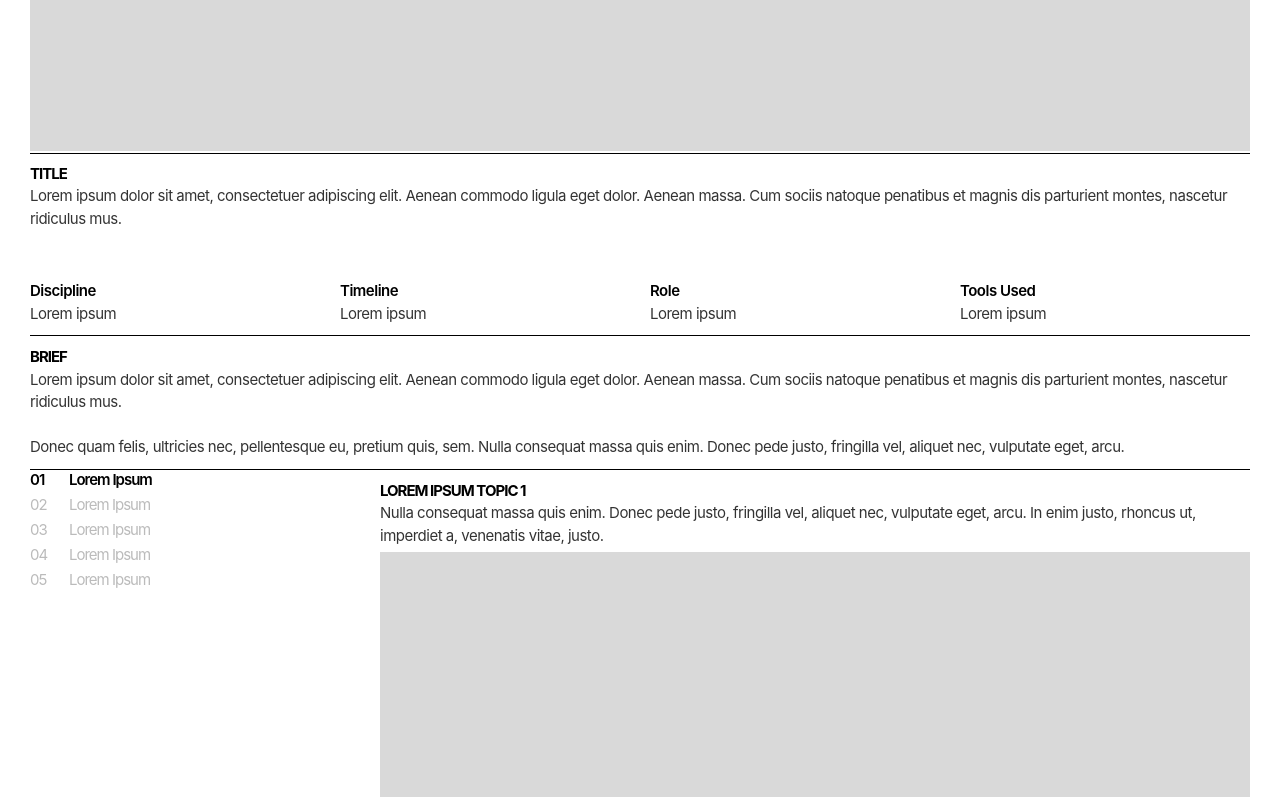
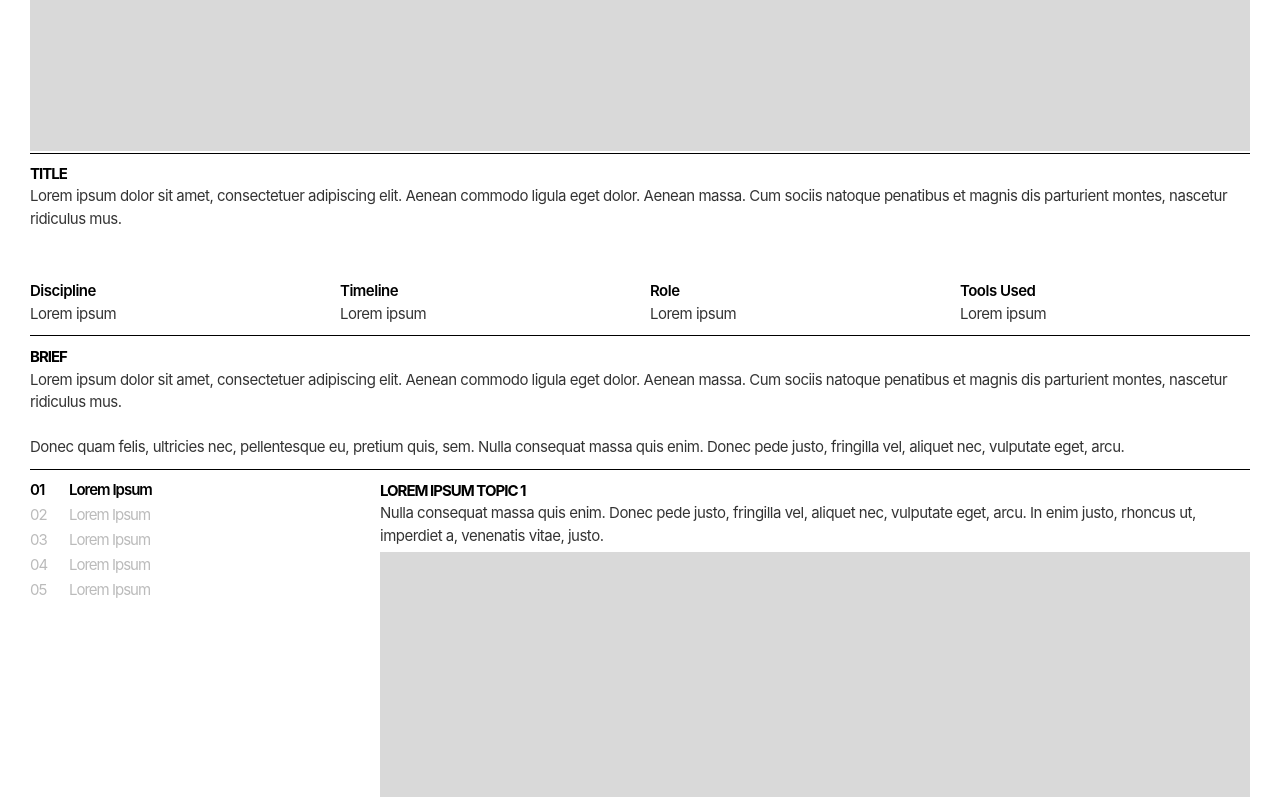
Before and after one commit to sukhman0402/portfolio-website, a Next.js app: page /projects/project-01 in a window 1280 px wide. Shown: the part 412-1209 px from the top of the page. Built offline with nearby package versions, Linux system fonts and the light colour scheme.

Commit message:
Update ProjectTopics.js

```diff
--- a/src/components/ProjectTopics.js
+++ b/src/components/ProjectTopics.js
@@ -80,8 +80,15 @@ export default function ProjectTopics({ sections }) {
   return (
     <div className="mx-auto max-w-[1440px] px-5 sm:px-[30px]">
       <div className="grid grid-cols-1 md:grid-cols-[350px_1fr] md:gap-x-0">
-        {/* Contents — sticky on desktop, plain stacked list on mobile */}
-        <nav aria-label="Contents" className="mb-10 md:sticky md:top-24 md:mb-0 md:h-fit">
+        {/* Contents — sticky on desktop, plain stacked list on mobile.
+            md:pt-[10px] aligns the first item's top with "Lorem Ipsum Topic
+            1"'s heading on the right: that first section carries its own
+            pt-[10px] (the 10px gap down from ProjectHeroTop's closing
+            divider, see the note on this component above), which the nav
+            didn't have — without it the nav sat 10px higher than the
+            heading it points at. Flagged directly 2026-09-01, measured
+            exactly via the live page's own DOM (10.0px), not guessed. */}
+        <nav aria-label="Contents" className="mb-10 md:sticky md:top-24 md:pt-[10px] md:mb-0 md:h-fit">
           <ol className="flex flex-col">
             {sections.map((section, i) => {
               const active = activeId === section.id;
```
